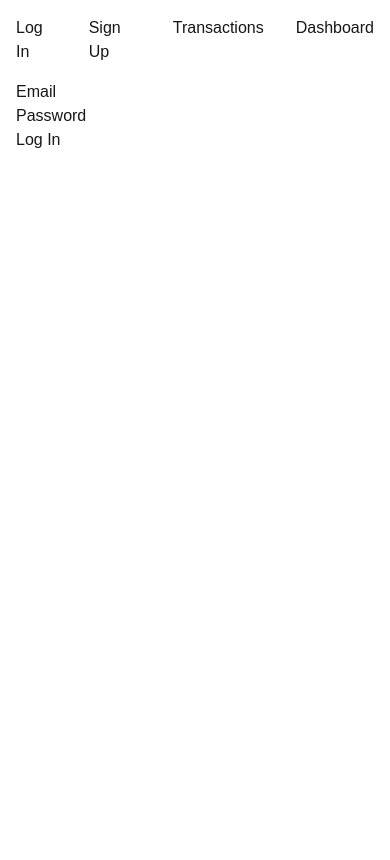
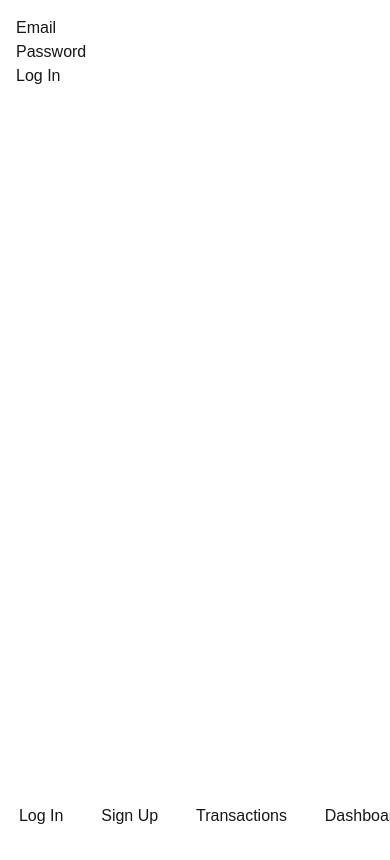
Before and after one commit to devashkevych/Financis, a Next.js app: page /auth/login in a window 390 px wide. Built offline with nearby package versions, Linux system fonts and the light colour scheme; no server answers.

Commit message:
Add responsive Navbar, fix transaction types

```diff
--- a/app/layout.tsx
+++ b/app/layout.tsx
@@ -28,7 +28,7 @@ export default function RootLayout({
       lang="en"
       className={`${geistSans.variable} ${geistMono.variable} h-full antialiased`}
     >
-      <body className="min-h-full flex flex-col m-4">
+      <body className={"min-h-full flex flex-col m-4"}>
         <Navbar />
         <main>{children}</main>
       </body>
--- a/components/Navbar.tsx
+++ b/components/Navbar.tsx
@@ -1,12 +1,17 @@
+'use client'
+
 import Link from "next/link";
+import { useEffect, useState } from "react";
 
 export default function Navbar() {
   return (
-    <nav className="flex gap-8 pb-4">
-      <Link href="/auth/login">Log In</Link>
-      <Link href="/auth/signup">Sign Up</Link>
-      <Link href="/transactions">Transactions</Link>
-      <Link href="/dashboard">Dashboard</Link>
+    <nav className="fixed bottom-0 w-dvw md:static md:top-0">
+      <div className="flex gap-8 pb-4 justify-around">
+        <Link href="/auth/login">Log In</Link>
+        <Link href="/auth/signup">Sign Up</Link>
+        <Link href="/transactions">Transactions</Link>
+        <Link href="/dashboard">Dashboard</Link>
+      </div>
     </nav>
   );
 }
--- a/components/transactions/AddTransactionModal.tsx
+++ b/components/transactions/AddTransactionModal.tsx
@@ -21,7 +21,7 @@ export default function AddTransactionModal({
   onSuccess,
 }: AddTransactionModalProps) {
   const [form, setForm] = useState<FormState>({
-    type: "expense",
+    type: "Expense",
     amount: "",
     category: "Food",
     date: new Date().toISOString().split("T")[0],
@@ -59,7 +59,7 @@ export default function AddTransactionModal({
       onClose();
 
       setForm({
-        type: "expense",
+        type: "Expense",
         amount: "",
         category: "Food",
         date: new Date().toISOString().split("T")[0],
@@ -138,6 +138,7 @@ export default function AddTransactionModal({
         <button
           className={`mx-auto px-8 py-4 rounded-xl mt-4 ${isSubmitting ? `bg-gray-400` : `bg-teal-700`}`}
           type="submit"
+          disabled={isSubmitting}
         >
           Add
         </button>
--- a/types/transactions.ts
+++ b/types/transactions.ts
@@ -1,4 +1,4 @@
-export type TransactionType = "income" | "expense";
+export type TransactionType = "Income" | "Expense";
 
 export type TransactionCategory = "Food" | "Transport" | "Rent";
 
```
